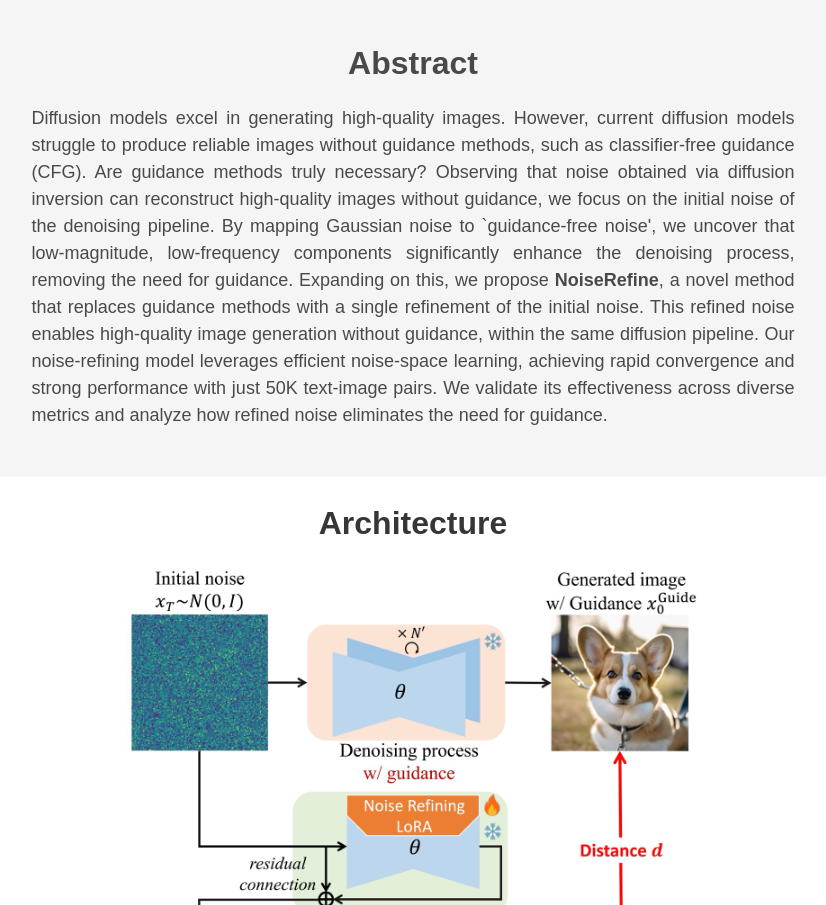
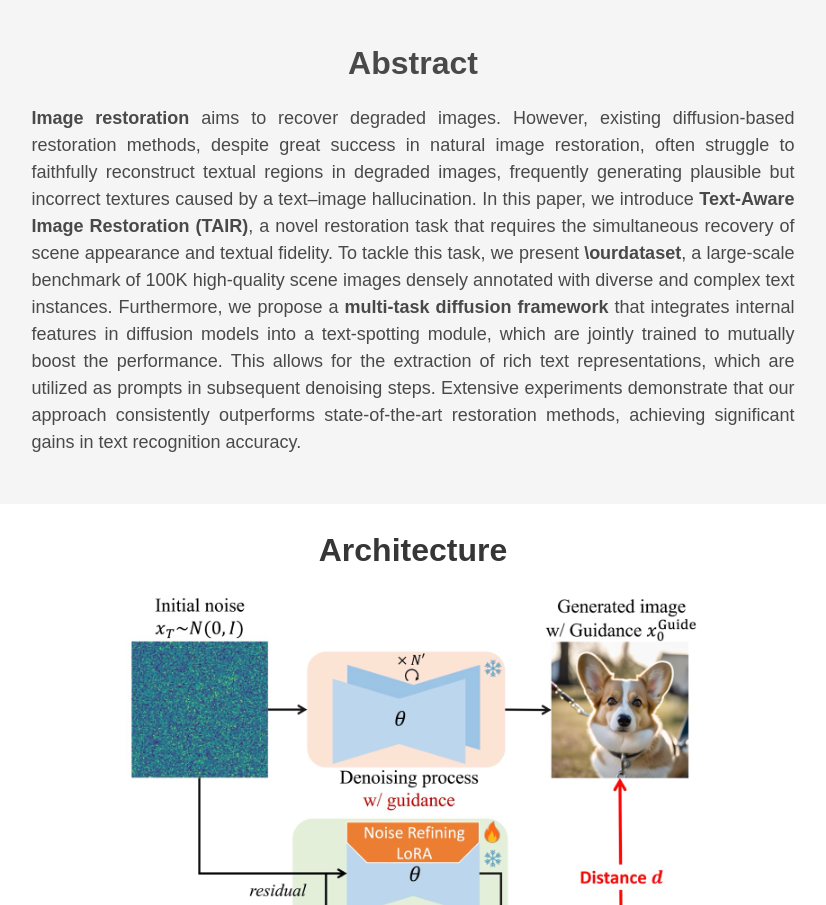
Before and after one commit to cvlab-kaist/TAIR, a plain HTML site: page index.html in a window 1280 px wide. Shown: the part 879-1784 px from the top of the page, without its empty margins (227-1053 px from the left). Drawn offline with nearby package versions, Linux system fonts and the light colour scheme; some icons are missing; a web font is replaced by a local one.

Commit message:
add abstract

```diff
--- a/index.html
+++ b/index.html
@@ -128,7 +128,7 @@
       <div class="column is-four-fifths">
         <h2 class="title is-3">Abstract</h2>
         <div class="content has-text-justified" style="font-size: 18px;">
-          Diffusion models excel in generating high-quality images. However, current diffusion models struggle to produce reliable images without guidance methods, such as classifier-free guidance (CFG). Are guidance methods truly necessary? Observing that noise obtained via diffusion inversion can reconstruct high-quality images without guidance, we focus on the initial noise of the denoising pipeline. By mapping Gaussian noise to `guidance-free noise', we uncover that low-magnitude, low-frequency components significantly enhance the denoising process, removing the need for guidance. Expanding on this, we propose <strong>NoiseRefine</strong>, a novel method that replaces guidance methods with a single refinement of the initial noise. This refined noise enables high-quality image generation without guidance, within the same diffusion pipeline. Our noise-refining model leverages efficient noise-space learning, achieving rapid convergence and strong performance with just 50K text-image pairs. We validate its effectiveness across diverse metrics and analyze how refined noise eliminates the need for guidance.
+          <strong>Image restoration</strong> aims to recover degraded images. However, existing diffusion-based restoration methods, despite great success in natural image restoration, often struggle to faithfully reconstruct textual regions in degraded images, frequently generating plausible but incorrect textures caused by a text–image hallucination. In this paper, we introduce <strong>Text-Aware Image Restoration (TAIR)</strong>, a novel restoration task that requires the simultaneous recovery of scene appearance and textual fidelity. To tackle this task, we present <strong>\ourdataset</strong>, a large-scale benchmark of 100K high-quality scene images densely annotated with diverse and complex text instances. Furthermore, we propose a <strong>multi-task diffusion framework</strong> that integrates internal features in diffusion models into a text-spotting module, which are jointly trained to mutually boost the performance. This allows for the extraction of rich text representations, which are utilized as prompts in subsequent denoising steps. Extensive experiments demonstrate that our approach consistently outperforms state-of-the-art restoration methods, achieving significant gains in text recognition accuracy.
         </div>
       </div>
     </div>
```
